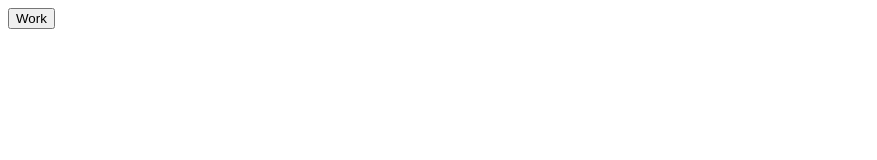
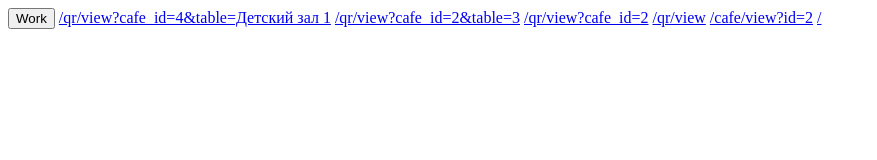
Before and after one commit to dyrkow/dyrkow.github.io, a plain HTML site: page index.html in a window 1280 px wide. Shown: the whole page, without its empty margins (0-877 px from the left). Drawn offline with Linux system fonts and the light colour scheme.

Commit message:
Add links

```diff
--- a/index.html
+++ b/index.html
@@ -1,12 +1,30 @@
 <!DOCTYPE html>
 <html lang="en">
-<head>
-    <meta charset="UTF-8">
-    <link rel="manifest" href="./manifest.json">
+  <head>
+    <meta charset="UTF-8" />
+    <link rel="manifest" href="./manifest.json" />
     <title>WWD</title>
-</head>
-<body>
+  </head>
+  <body>
     <button id="button">Work</button>
+
+    <a href="https://prostovkusnovyksa.ru/qr/view?id=4&table=Детский зал 1"
+      >/qr/view?cafe_id=4&table=Детский зал 1</a
+    >
+
+    <a href="https://prostovkusnovyksa.ru/qr/view?id=2&table=3"
+      >/qr/view?cafe_id=2&table=3</a
+    >
+
+    <a href="https://prostovkusnovyksa.ru/qr/menu?cafe_id=2"
+      >/qr/view?cafe_id=2</a
+    >
+
+    <a href="https://prostovkusnovyksa.ru/qr/view">/qr/view</a>
+
+    <a href="https://prostovkusnovyksa.ru/cafe/view?id=2">/cafe/view?id=2</a>
+
+    <a href="https://prostovkusnovyksa.ru">/</a>
     <script src="./index.js"></script>
-</body>
+  </body>
 </html>
```
